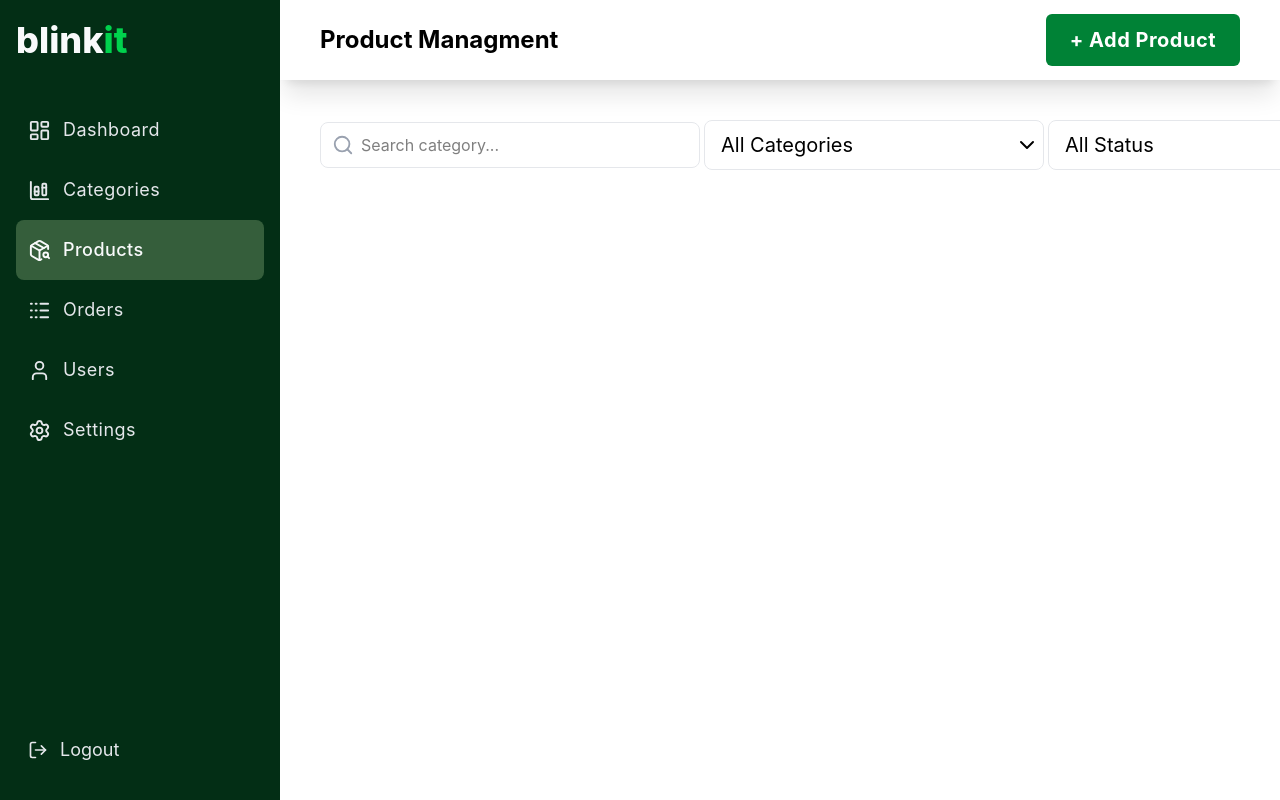
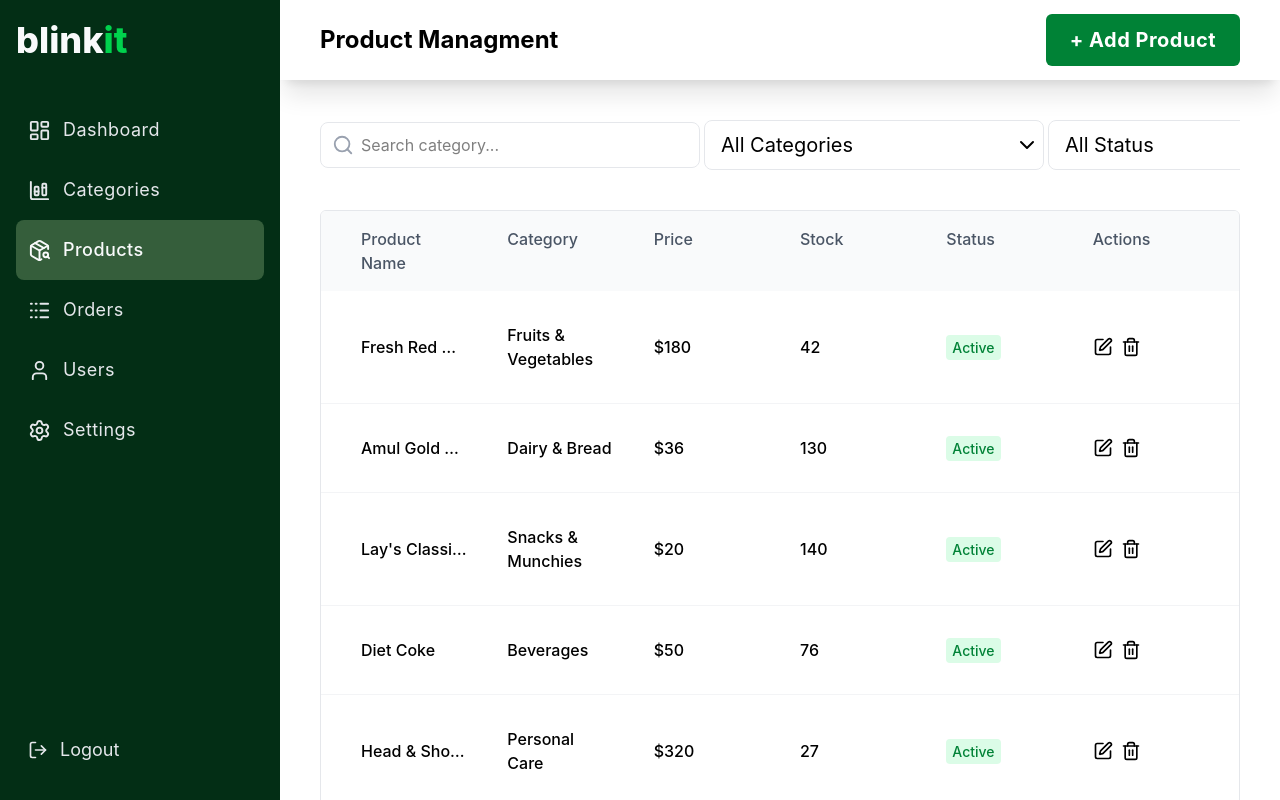
Before and after one commit to pradeep839/Blinkit-Admin-Panel, a React (Vite) app: page /products in a window 1280 px wide. Built offline with nearby package versions, Linux system fonts and the light colour scheme.

Commit message:
Update website content

```diff
--- a/src/App.jsx
+++ b/src/App.jsx
@@ -26,8 +26,8 @@
           <Route path='/orders' element={<Orders />} />
           <Route path='/users' element={<Users />} />
           <Route path='/settings' element={<Settings />} />
-          <Route path='/new/category' element={<NewCategory/>}/>
-          <Route path='/new/product' element={<NewProduct/>}/>
+          <Route path='/new/category' element={<NewCategory />} />
+          <Route path='/new/product' element={<NewProduct />} />
 
         </Route>
 
--- a/src/global/data.jsx
+++ b/src/global/data.jsx
@@ -211,3 +211,51 @@
     { id: 99, name: 'Best Home', icon: 'House', color: '#6366f1', status: 'Active', products: 41 },
     { id: 100, name: 'Best Seasonal', icon: 'Calendar', color: '#f59e0b', status: 'Inactive', products: 33 },
 ];
+
+
+
+
+// products
+export const products = [
+  { id: 1, name: 'Fresh Red Apples', category: 'Fruits & Vegetables', price: 180, stock: 42, status: 'Active' },
+  { id: 2, name: 'Amul Gold Full Cream Milk', category: 'Dairy & Bread', price: 36, stock: 130, status: 'Active' },
+  { id: 3, name: "Lay's Classic Salted Chips", category: 'Snacks & Munchies', price: 20, stock: 140, status: 'Active' },
+  { id: 4, name: 'Diet Coke', category: 'Beverages', price: 50, stock: 76, status: 'Active' },
+  { id: 5, name: 'Head & Shoulders Shampoo', category: 'Personal Care', price: 320, stock: 27, status: 'Active' },
+
+  { id: 6, name: 'Britannia White Bread', category: 'Dairy & Bread', price: 45, stock: 0, status: 'Inactive' },
+  { id: 7, name: "Haldiram's Aloo Bhujia", category: 'Snacks & Munchies', price: 65, stock: 52, status: 'Active' },
+  { id: 8, name: 'Robusta Bananas', category: 'Fruits & Vegetables', price: 60, stock: 65, status: 'Active' },
+  { id: 9, name: 'Dove Soap Bar', category: 'Personal Care', price: 55, stock: 90, status: 'Active' },
+  { id: 10, name: 'Real Fruit Juice - Mixed', category: 'Beverages', price: 110, stock: 34, status: 'Active' },
+
+  { id: 11, name: 'Fresh Tomatoes', category: 'Fruits & Vegetables', price: 30, stock: 0, status: 'Inactive' },
+  { id: 12, name: 'Parle-G Biscuits', category: 'Snacks & Munchies', price: 30, stock: 210, status: 'Active' },
+  { id: 13, name: 'Amul Masti Curd', category: 'Dairy & Bread', price: 40, stock: 72, status: 'Active' },
+  { id: 14, name: 'Mineral Water', category: 'Beverages', price: 20, stock: 200, status: 'Active' },
+  { id: 15, name: 'Colgate Toothpaste', category: 'Personal Care', price: 110, stock: 58, status: 'Active' },
+
+  { id: 16, name: 'Onions', category: 'Fruits & Vegetables', price: 45, stock: 88, status: 'Active' },
+  { id: 17, name: 'Himalaya Face Wash', category: 'Personal Care', price: 145, stock: 0, status: 'Inactive' },
+  { id: 18, name: 'Act II Butter Popcorn', category: 'Snacks & Munchies', price: 45, stock: 0, status: 'Inactive' },
+  { id: 19, name: 'Amul Salted Butter', category: 'Dairy & Bread', price: 63, stock: 38, status: 'Active' },
+  { id: 20, name: 'Nescafe Instant Coffee', category: 'Beverages', price: 245, stock: 22, status: 'Active' },
+
+  { id: 21, name: 'Potatoes', category: 'Fruits & Vegetables', price: 35, stock: 120, status: 'Active' },
+  { id: 22, name: 'Cadbury Dairy Milk', category: 'Snacks & Munchies', price: 50, stock: 95, status: 'Active' },
+  { id: 23, name: 'Nivea Deodorant Spray', category: 'Personal Care', price: 220, stock: 33, status: 'Active' },
+  { id: 24, name: 'Amul Processed Cheese Slices', category: 'Dairy & Bread', price: 120, stock: 19, status: 'Active' },
+  { id: 25, name: 'Sprite Can', category: 'Beverages', price: 40, stock: 0, status: 'Inactive' },
+
+  { id: 26, name: 'Fresh Spinach', category: 'Fruits & Vegetables', price: 25, stock: 18, status: 'Active' },
+  { id: 27, name: 'Fresh Paneer', category: 'Dairy & Bread', price: 90, stock: 26, status: 'Active' },
+  { id: 28, name: 'Gillette Razor', category: 'Personal Care', price: 180, stock: 12, status: 'Active' },
+  { id: 29, name: 'Oreo Cookies', category: 'Snacks & Munchies', price: 40, stock: 68, status: 'Active' },
+  { id: 30, name: 'Red Bull Energy Drink', category: 'Beverages', price: 125, stock: 15, status: 'Active' },
+
+  { id: 31, name: 'Sweet Oranges', category: 'Fruits & Vegetables', price: 90, stock: 0, status: 'Inactive' },
+  { id: 32, name: 'Lifebuoy Hand Wash', category: 'Personal Care', price: 85, stock: 47, status: 'Active' },
+  { id: 33, name: 'Farm Fresh Eggs', category: 'Dairy & Bread', price: 48, stock: 0, status: 'Inactive' },
+  { id: 34, name: 'Doritos Nacho Cheese', category: 'Snacks & Munchies', price: 85, stock: 24, status: 'Active' },
+  { id: 35, name: 'Tata Tea Gold', category: 'Beverages', price: 260, stock: 41, status: 'Active' },
+]
--- a/src/pages/Categories.jsx
+++ b/src/pages/Categories.jsx
@@ -101,6 +101,9 @@
 
           </div>
         </div>
+
+
+
         {/* pagination controls */}
         <div className='flex items-center justify-between m-10 overflow-x-auto'>
           <button
--- a/src/pages/NewCategory.jsx
+++ b/src/pages/NewCategory.jsx
@@ -181,7 +181,7 @@
 
                         </div>
                         <div>
-                            <p className='flex items-center justify-center mt-5 text-2xl'>  {categoryName || 'Category Name'}</p>
+                            <p className='flex items-center justify-center mt-5 text-2xl'>  {categoryName}</p>
                             <p className={`flex justify-center items-cente mt-5 py-1 md:w-35 md:ml-35 text-lg   rounded-xl
                                  ${isStatusActive
                                     ? 'text-green-600 bg-green-50 border border-green-400'
--- a/src/pages/NewProduct.jsx
+++ b/src/pages/NewProduct.jsx
@@ -1,11 +1,62 @@
 import React from 'react'
+import { Link } from 'react-router-dom'
+import { ChevronLeft } from 'lucide-react'
 
 const NewProduct = () => {
   return (
-<>
+    <>
+
+      <div className='m-10'>
+
+        <div>
+          <Link to='/products'>
+            <p className='flex  items-center gap-2 text-md md:text-xl text-gray-500 font-medium hover:cursor-pointer hover:text-gray-600'> <ChevronLeft />Back to Categories</p>
+          </Link>
+        </div>
+
+        <div className='mt-5 md:mt-5'>
+          <p className=' text-3xl md:text-3xl font-semibold'>Add New Product</p>
+          <p className='mt-3 text-gray-500 text-lg font-medium tracking-wide'>Add a new Product to your Inventory.</p>
+        </div>
 
 
-</>
+
+        <div className='grid grid-cols-[3fr_2fr] gap-4 mt-5 md:flex-row   justify-between '>
+
+          <div className='border border-gray-200 rounded-md p-5 '>
+            <p className=' text-lg md:text-2xl font-medium'>Product Information</p>
+            <label
+              className='text-lg md:text-xl font-semibold mt-5 '
+            >
+              Product Name
+              <span className='text-red-600'>*</span>
+            </label>
+
+            <input
+              type="text"
+              placeholder='Enter product name'
+              className=' outline-none border border-gray-200 rounded-lg mt-3 w-65 md:w-170 pl-4 py-2 md:py-3 text-xl'
+            />
+
+
+            <label
+              className='text-lg md:text-xl font-semibold mt-5 '
+            >
+              Category
+              <span className='text-red-600'>*</span>
+            </label>
+
+            <input
+              type="text"
+              placeholder='Enter product name'
+              className=' outline-none border border-gray-200 rounded-lg mt-3 w-65 md:w-170 pl-4 py-2 md:py-3 text-xl'
+            />
+          </div>
+          <div className='border border-gray-200 rounded-md'></div>
+        </div>
+      </div>
+
+    </>
   )
 }
 
--- a/src/pages/Products.jsx
+++ b/src/pages/Products.jsx
@@ -1,7 +1,8 @@
 import React from 'react'
 import { Link } from 'react-router-dom'
-import { Search, ChevronDown, Funnel } from 'lucide-react'
+import { Search, ChevronDown, Funnel, SquarePen, Trash, ChevronLeft, ChevronRight } from 'lucide-react'
 import { useState } from 'react'
+import { products } from '../global/data'
 
 const Products = () => {
 
@@ -23,6 +24,18 @@
     setSelectedStatus(status);
     setOpenDropdown(null);
   }
+
+
+
+
+  const [currentPage, setCurrentPage] = useState(1);
+  const itemsPerPage = 5;
+
+  const totalPages = Math.ceil(products.length / itemsPerPage);
+
+  const startIndex = (currentPage - 1) * itemsPerPage;
+  const paginatedProducts = products.slice(startIndex, startIndex + itemsPerPage);
+
 
 
 
@@ -54,7 +67,7 @@
 
 
 
-        <div className='m-10 flex flex-col md:flex-row gap-3 md:gap-1 md:items-center justify-between'>
+        <div className='m-10 flex flex-col md:flex-row gap-3 md:gap-1 md:items-center justify-between overflow-x-auto scrollbar-thin'>
 
 
           {/* search */}
@@ -186,6 +199,99 @@
         </div>
 
 
+        {/* products */}
+        <div className='m-10 border border-gray-200 rounded-md  overflow-x-auto'>
+
+          <div className='min-w-175'>
+            <div className='flex justify-between gap-10  bg-gray-50 px-10 py-4 font-medium text-gray-600 '>
+              <p className='w-1/6'>Product Name</p>
+              <p className='w-1/6'>Category</p>
+              <p className='w-1/6'>Price</p>
+              <p className='w-1/6'>Stock</p>
+              <p className='w-1/6'>Status</p>
+              <p className='w-1/6'>Actions</p>
+
+            </div>
+
+
+
+            {paginatedProducts.map((prod) => {
+              return (
+                <div
+                  key={prod.id}
+                  className='flex  gap-3 md:gap-10 px-10 py-8 border-b border-gray-100 justify-between  items-center font-medium'
+                >
+                  <p className='truncate w-1/6'>
+                    {prod.name}</p>
+                  <p className='w-1/6'>{prod.category}</p>
+                  <p className='w-1/6'>${prod.price}</p>
+                  <p className='w-1/6'>{prod.stock}</p>
+                  <p className='w-1/6'>
+                    <span className={`text-sm px-1.5 py-1 rounded ${prod.status === 'Active'
+                      ? ' text-green-700 bg-green-100 ' :
+                      'text-red-700 bg-red-100'
+                      }`}>
+                      {prod.status}
+                    </span>
+                  </p>
+                  <p className='flex gap-2 w-1/6'>
+                    <SquarePen size={20} className='hover:text-blue-600 hover:cursor-pointer hover:border-b' />
+                    <Trash size={20} className='hover:text-red-600 hover:cursor-pointer hover:border-b' />
+                  </p>
+
+                </div>
+              )
+            })}
+
+
+
+
+          </div>
+
+        </div>
+
+
+
+        {/* pagination */}
+
+        <div className='flex items-center justify-between m-10 overflow-x-auto'>
+          <button
+            type="button"
+            onClick={() => setCurrentPage((prev) => Math.max(prev - 1, 1))}
+          >
+            <ChevronLeft />
+          </button>
+
+          {Array.from({ length: totalPages }, (_, i) => i + 1).map((page) => (
+            <button
+              type="button"
+              key={page}
+              onClick={() => setCurrentPage(page)}
+              className={` px-3 py-1 rounded-md  font-medium hover:cursor-pointer ${currentPage === page
+                ? 'bg-green-700 text-white' :
+                'text-gray-600 hover:bg-gray-100'
+                }`}
+            >
+              {page}
+            </button>
+          ))}
+
+          <button
+            type="button"
+            onClick={() => setCurrentPage((prev) => Math.min(prev + 1, totalPages))}
+          >
+            <ChevronRight />
+          </button>
+        </div>
+
+
+
+
+
+
+
+
+
 
 
 
```
Also changed, not shown: src/pages/Dashboard.jsx (+7 -7 lines).
